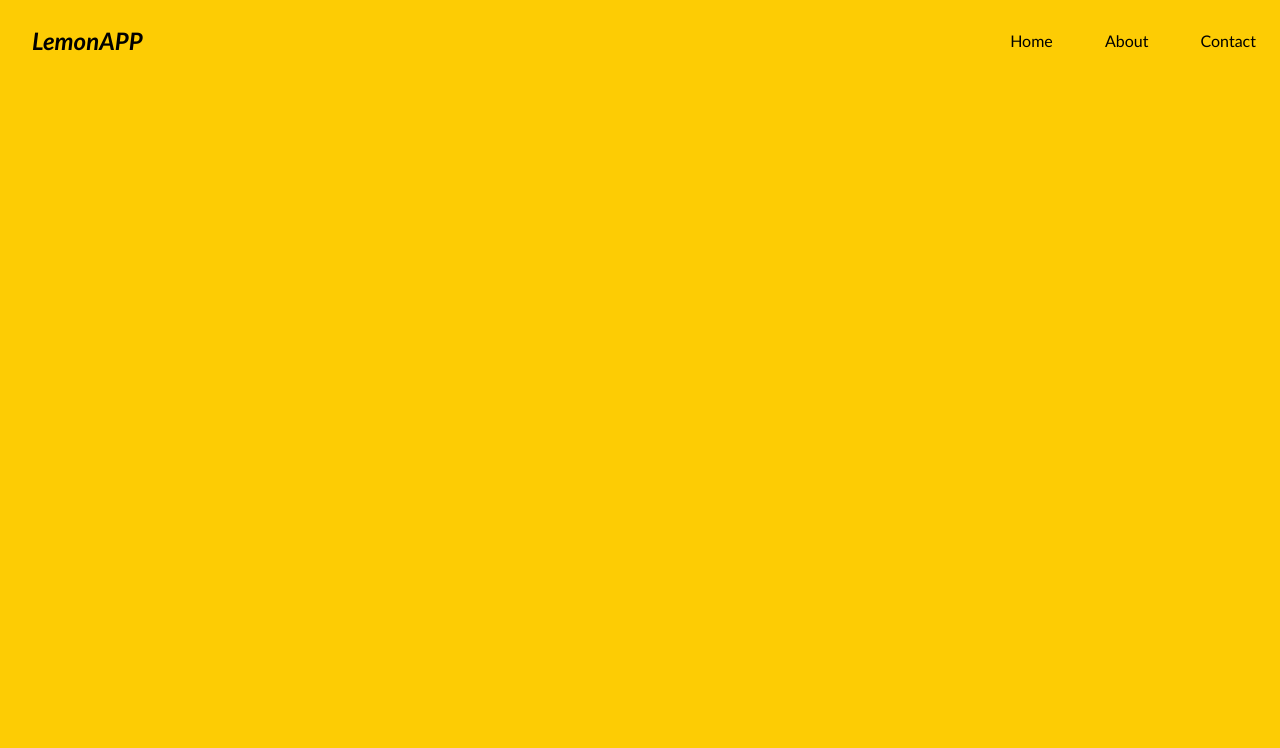
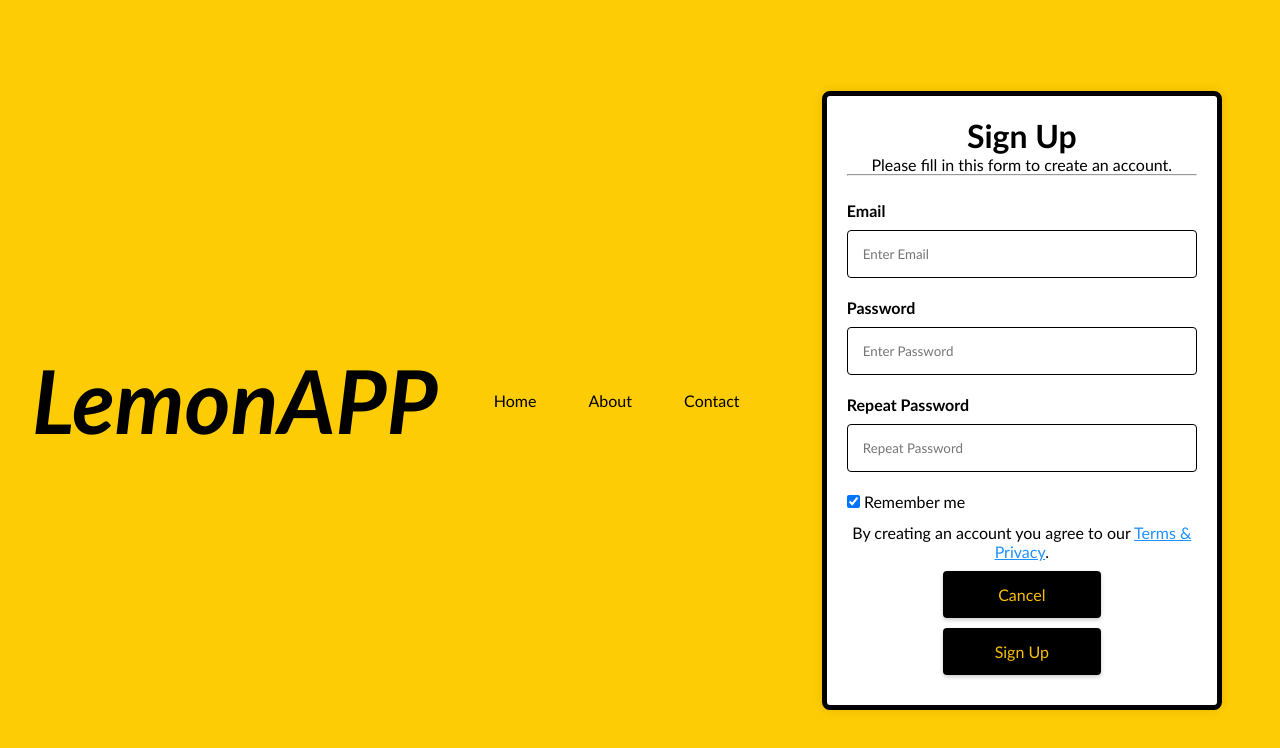
Before and after one commit to SamuraiSyntax777/Website-1, a plain HTML site: page index.html in a window 1280 px wide. Drawn offline with Linux system fonts and the light colour scheme.

Commit message:
Improvements Final

```diff
--- a/css/style.css
+++ b/css/style.css
@@ -23,7 +23,7 @@
 
 .logo {
     color: black;
-    font-size: 1.5rem;
+    font-size: 5.5rem;
     font-weight: bold;
     font-style: italic;
     padding: 0 2rem;
@@ -31,7 +31,7 @@
 }
 nav a {
     text-decoration: none;
-    color: black;
+    color: rgb(0, 0, 0);
     padding: 0 1.5rem;
 }
 
@@ -112,16 +112,83 @@
     }
 }
 
-/* Three image containers (use 25% for four, and 50% for two, etc) */
-.column {
-    float: left;
-    width: 33.33%;
-    padding: 5px;
-  }
+* {
+    box-sizing: border-box;
+}
 
-  /* Clear floats after image containers */
-  .row::after {
+body {
+    background-color: #fdcc04; /* Im going to Adjust the background color if needed */
+    display: flex;
+    justify-content: center;
+    align-items: center;
+    height: 100vh;
+    margin: 0;
+    padding: 0;
+}
+
+form {
+    background-color: #ffffff;
+    margin: auto;
+    padding: 20px;
+    border: 1px solid #ffffff;
+    box-shadow: 0 0 10px rgba(0, 0, 0, 0.1);
+    border-radius: 8px;
+    max-width: 400px; /* Prevents the form from stretching across the page */
+}
+
+h1, p {
+    text-align: center; /* Centers the text within the form */
+}
+
+input[type=text], input[type=password] {
+    width: 100%; /* Full width */
+    padding: 15px;
+    margin: 10px 0 20px;
+    display: inline-block;
+    border: 1px solid #000000;
+    border-radius: 4px;
+    box-sizing: border-box; /* Adjusts box-sizing */
+}
+
+input[type=text]:focus, input[type=password]:focus {
+    background-color: #ffffff;
+    outline: none;
+}
+
+hr {
+    margin-bottom: 25px;
+}
+
+button {
+    background-color: #000000;
+    color: rgb(248, 191, 4);
+    padding: 14px 20px;
+    border: none;
+    cursor: pointer;
+    width: auto; /* Adjust button width as needed */
+    display: block; /* Makes the button block level */
+    margin: 10px auto; /* Centers button horizontally */
+    border-radius: 4px;
+}
+
+.cancelbtn {
+    background-color: #000000;
+}
+
+.cancelbtn, .signupbtn {
+    float: none; /* Avoids floating buttons */
+    width: 45%; /* Adjusts button width */
+    box-shadow: 0 2px 4px rgba(0, 0, 0, 0.2); /* Adds shadow for depth */
+}
+
+.clearfix::after {
     content: "";
     clear: both;
     display: table;
-  }
+}
+
+@media screen and (max-width: 768px) {
+    .cancelbtn, .signupbtn {
+        width: 100%; /* Full width buttons on smaller screens */
+    }
+}
--- a/index.html
+++ b/index.html
@@ -17,6 +17,33 @@
         <a href="/">Contact</a>
     </div>
 </nav>
+<form action="action_page.php" style="border:5px solid #000000">
+    <div class="container">
+      <h1>Sign Up</h1>
+      <p>Please fill in this form to create an account.</p>
+      <hr>
+
+      <label for="email"><b>Email</b></label>
+      <input type="text" placeholder="Enter Email" name="email" required>
+
+      <label for="psw"><b>Password</b></label>
+      <input type="password" placeholder="Enter Password" name="psw" required>
+
+      <label for="psw-repeat"><b>Repeat Password</b></label>
+      <input type="password" placeholder="Repeat Password" name="psw-repeat" required>
+
+      <label>
+        <input type="checkbox" checked="checked" name="remember" style="margin-bottom:15px"> Remember me
+      </label>
+
+      <p>By creating an account you agree to our <a href="#" style="color:dodgerblue">Terms & Privacy</a>.</p>
+
+      <div class="clearfix">
+        <button type="button" class="cancelbtn">Cancel</button>
+        <button type="submit" class="signupbtn">Sign Up</button>
+      </div>
+    </div>
+  </form>
 
 
 
```
